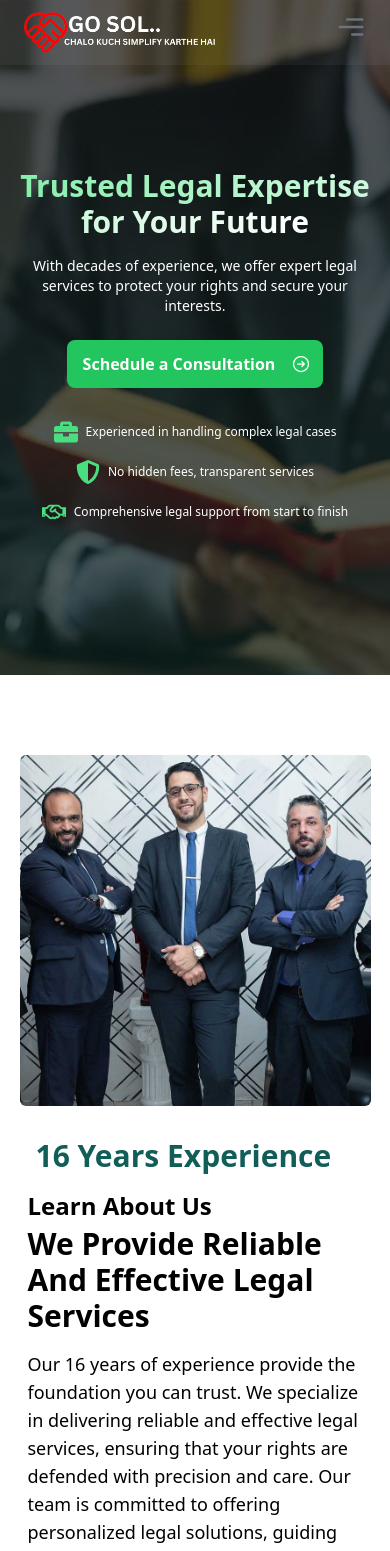
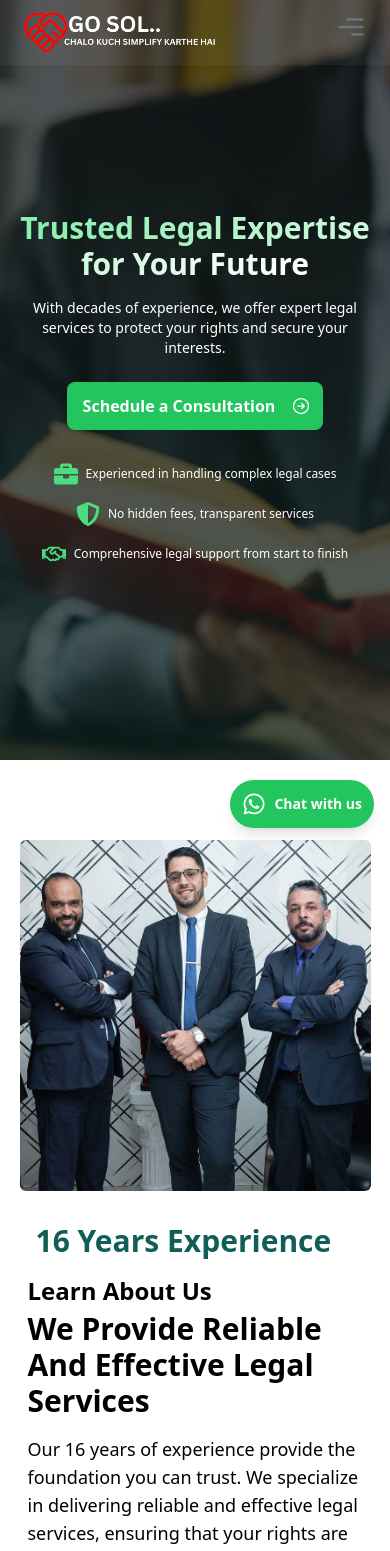
Before and after one commit to bhanudova02/lawyer-portfolio, a React (Vite) app: page / in a window 390 px wide. Shown: the top 1551 px of the page. Built offline with nearby package versions, Linux system fonts and the light colour scheme.

Commit message:
new changes added

```diff
--- a/src/App.jsx
+++ b/src/App.jsx
@@ -11,6 +11,7 @@ import { Services } from './components/Services';
 import { useEffect } from 'react';
 import AOS from 'aos';
 import 'aos/dist/aos.css';
+import { WhatsApp } from './components/WhatsApp';
 
 function App() {
 
@@ -31,6 +32,7 @@ function App() {
     <main>
       <Header />
       <Carousel />
+      <WhatsApp/>
       <Experience />
       <WhyChooseUs />
       <Services />
--- a/src/components/Carousel.jsx
+++ b/src/components/Carousel.jsx
@@ -3,7 +3,7 @@ import { FaBriefcase, FaShieldAlt, FaRegHandshake } from 'react-icons/fa';
 
 export function Carousel() {
     return (
-        <div className="relative w-full h-[80vh] md:h-[60vh] lg:h-screen overflow-hidden">
+        <div className="relative w-full h-[90vh] md:h-[80vh] lg:h-screen overflow-hidden">
             <div className="absolute inset-0 bg-gradient-to-b from-[#101212] to-[#08201D]">
                 {/* Uncomment the image if you need it instead of video */}
                 <img src="/home_banner1.jpg" className="absolute inset-0 w-full h-full object-cover opacity-30" />
@@ -38,7 +38,7 @@ export function Carousel() {
                                 </button>
                             </div>
 
-                            <div   className="grid grid-cols-1 gap-4 mt-8 sm:grid-cols-2 lg:grid-cols-3 sm:gap-6 md:gap-8">
+                            <div className="grid grid-cols-1 gap-4 mt-8 sm:grid-cols-2 lg:grid-cols-3 sm:gap-6 md:gap-8">
                                 <div data-aos="fade-right" data-aos-delay="50" className="flex items-center justify-center text-left">
                                     <FaBriefcase className="text-green-400 w-6 h-6 sm:w-8 sm:h-8" />
                                     <p className="ml-2 text-xs text-white sm:text-sm md:text-base">
--- a/src/components/Experience.jsx
+++ b/src/components/Experience.jsx
@@ -3,18 +3,39 @@ export default function Experience() {
         <div className="py-20">
             <div className="w-[90%] md:w-[80%] lg:max-w-6xl mx-auto space-y-10">
                 <div className="flex flex-col lg:flex-row">
-                    <div className="w-full lg:w-[40%] relative" >
-                        <img src="about.jpg" alt="AboutUs" className="rounded-md h-full w-full lg-absolute top-0 left-0 object-cover" />
+                    <div
+                        className="w-full lg:w-[40%] relative"
+                        data-aos="fade-up"
+                    >
+                        <img
+                            src="about.jpg"
+                            alt="AboutUs"
+                            className="rounded-md h-full w-full lg-absolute top-0 left-0 object-cover"
+                        />
                     </div>
-                    <div className="w-full lg:w-[60%] relative">
-                        <div className="bg-white w-fit p-4 rounded-xl ms-0 lg:-ms-40 mt-4" >
+                    <div
+                        className="w-full lg:w-[60%] relative"
+                        data-aos="fade-left"
+                    >
+                        <div
+                            className="bg-white w-fit p-4 rounded-xl ms-0 lg:-ms-40 mt-4"
+                            data-aos="zoom-in"
+                        >
                             <h2 className="text-3xl md:text-4xl font-bold text-teal-800">16 Years Experience</h2>
                         </div>
                         <div className="px-2 lg:px-6 mt-0 lg:mt-8">
                             <div>
                                 <h6 className="font-semibold text-2xl" >Learn About Us</h6>
-                                <h2 className="text-3xl md:text-5xl font-bold mt-1">We Provide Reliable And Effective Legal Services</h2>
-                                <p className="text-lg mt-4">
+                                <h2
+                                    className="text-3xl md:text-5xl font-bold mt-1"
+                                    data-aos="fade-up"
+                                >
+                                    We Provide Reliable And Effective Legal Services
+                                </h2>
+                                <p
+                                    className="text-lg mt-4"
+                                    data-aos="fade-up"
+                                >
                                     Our 16 years of experience provide the foundation you can trust. We specialize in delivering reliable and effective legal services, ensuring that your rights are defended with precision and care. Our team is committed to offering personalized legal solutions, guiding you through every step of the legal process with integrity and dedication. When you choose us, you're not just getting a lawyer; you're gaining a trusted advocate for your cause.
                                 </p>
                             </div>
--- a/src/components/Header.jsx
+++ b/src/components/Header.jsx
@@ -33,7 +33,9 @@ export default function Header() {
                     <li>Feedback</li>
                     <li>Contact Us</li>
                 </ul>
-                <NavBarComponent />
+                <div className='md:hidden block'>
+                    <NavBarComponent />
+                </div>
             </div>
         </header>
     );
--- a/src/components/NavBarComponent.jsx
+++ b/src/components/NavBarComponent.jsx
@@ -18,7 +18,7 @@ export function NavBarComponent() {
     };
 
     return (
-        <div className="lg:hidden block">
+        <div>
             <button onClick={() => handleToggleMenu(true)}>
                 <CgMenuRight className="text-3xl md:text-2xl text-gray-500" />
             </button>
--- /dev/null
+++ b/src/components/WhatsApp.jsx
@@ -0,0 +1,18 @@
+import { FaWhatsapp } from 'react-icons/fa';
+
+export function WhatsApp() {
+    const phoneNumber = '+918519911007'; // Replace with your WhatsApp phone number in international format
+    const message = 'Hello, I would like to chat with you!'; // Optional initial message
+
+    return (
+        <a
+            href={`https://wa.me/${phoneNumber}?text=${encodeURIComponent(message)}`}
+            target="_blank"
+            rel="noopener noreferrer"
+            className="fixed bottom-4 right-4 bg-green-500 p-3 rounded-full shadow-lg flex items-center space-x-2 cursor-pointer z-50 hover:bg-green-600 transition-colors duration-300"
+        >
+            <FaWhatsapp className="text-white text-2xl" />
+            <span className="text-white font-semibold text-sm sm:inline">Chat with us</span>
+        </a>
+    );
+}
```
